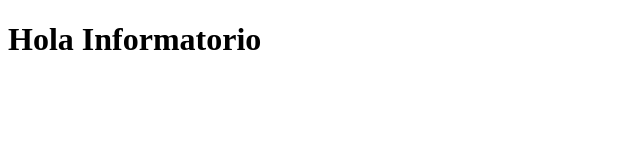
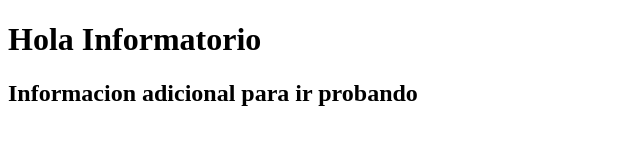
Before and after one commit to NicolasMurad2/ejemplo, a plain HTML site: page app/index.html in a window 1280 px wide. Shown: the whole page, without its empty margins (0-640 px from the left). Drawn offline with Linux system fonts and the light colour scheme.

Commit message:
Nueva modificacion

```diff
--- a/app/index.html
+++ b/app/index.html
@@ -7,5 +7,6 @@
 </head>
 <body>
     <h1>Hola Informatorio</h1>
+    <h2>Informacion adicional para ir probando</h2>
 </body>
 </html>
```
